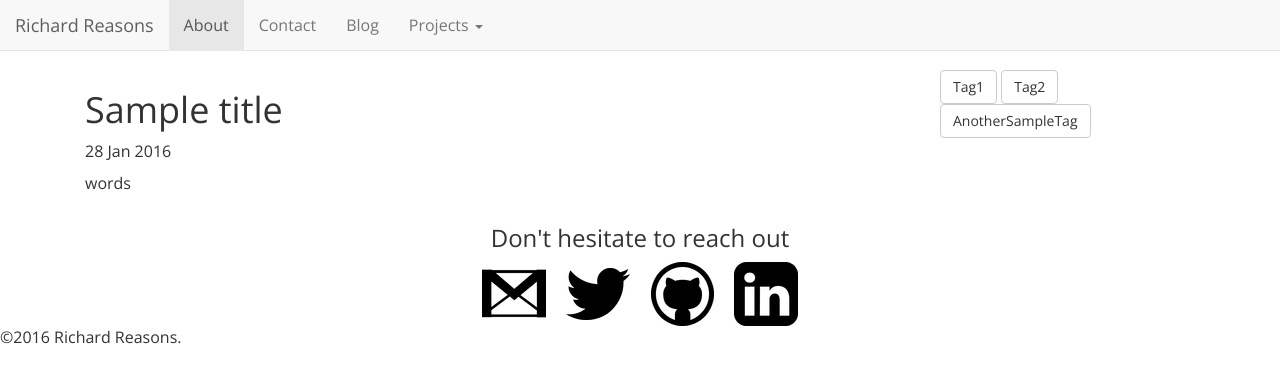
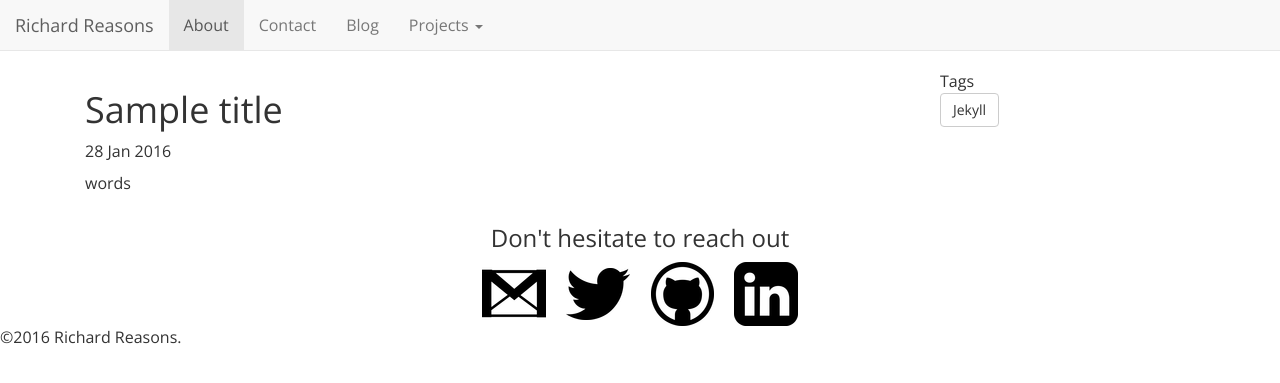
Before and after one commit to rgreasons/rgreasons.github.io, a Jekyll site: the page built from _posts/2016-01-28-samplepost.md, in a window 1280 px wide. Shown: the top 383 px of the page. Built offline with Jekyll 4.4.1, drawn with Linux system fonts in a browser that asks for light colours; nearby versions of some CDN libraries.

Commit message:
Update post.html
fixed tag navigation on individual posts

```diff
--- a/_layouts/post.html
+++ b/_layouts/post.html
@@ -52,9 +52,13 @@
     		</div>
 	</div>
 		<div class="col-md-3 col-md-offset-1">
-			<a class="btn btn-default" href="tag1">Tag1</a>
-			<a class="btn btn-default" href="tag2">Tag2</a>
-			<a class="btn btn-default" href="anotherSampleTag">AnotherSampleTag</a>
+			Tags<br>
+			{% for tag in site.tags %}
+  				{% assign t = tag | first %}
+  				{% assign posts = tag | last %}
+
+				<a class="btn btn-default" href="/blog/tags#{{t | downcase}}">{{ t }}</a>
+			{% endfor %}
 		</div>
   </div>
 
```
